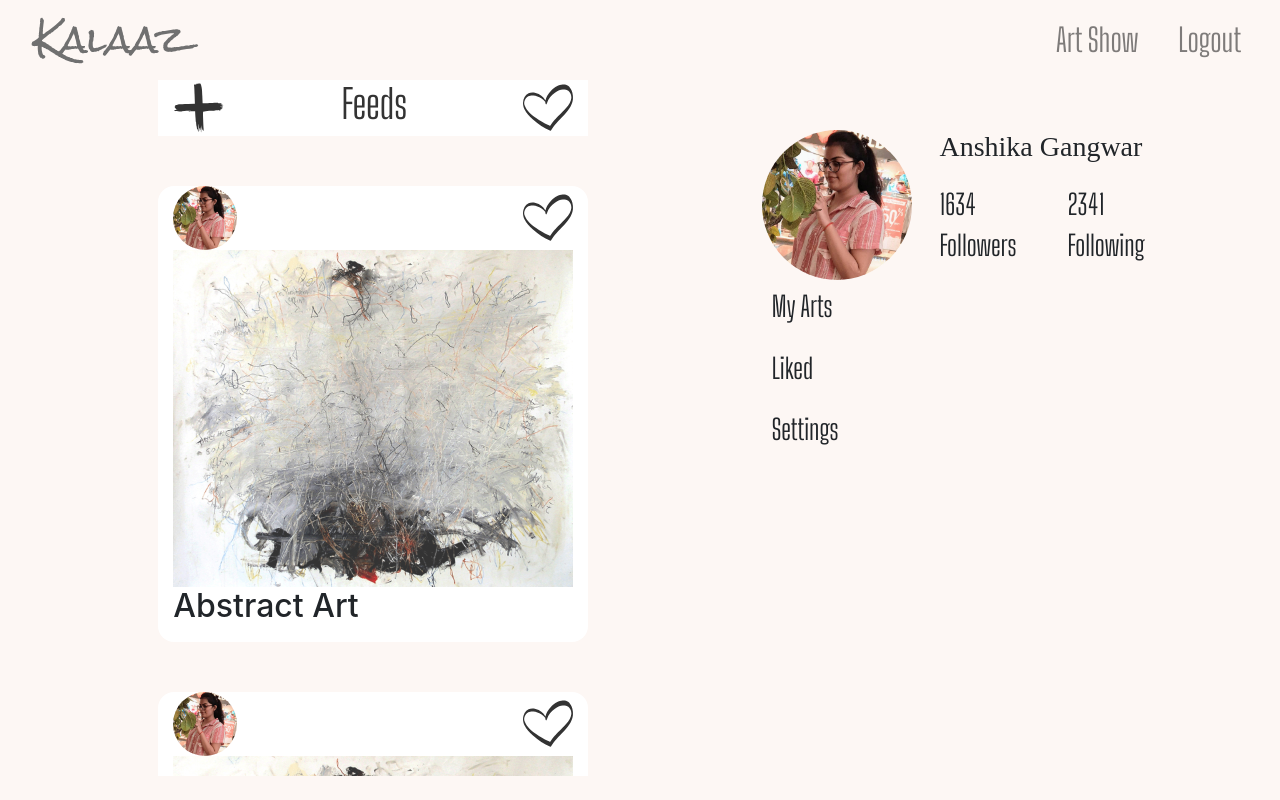
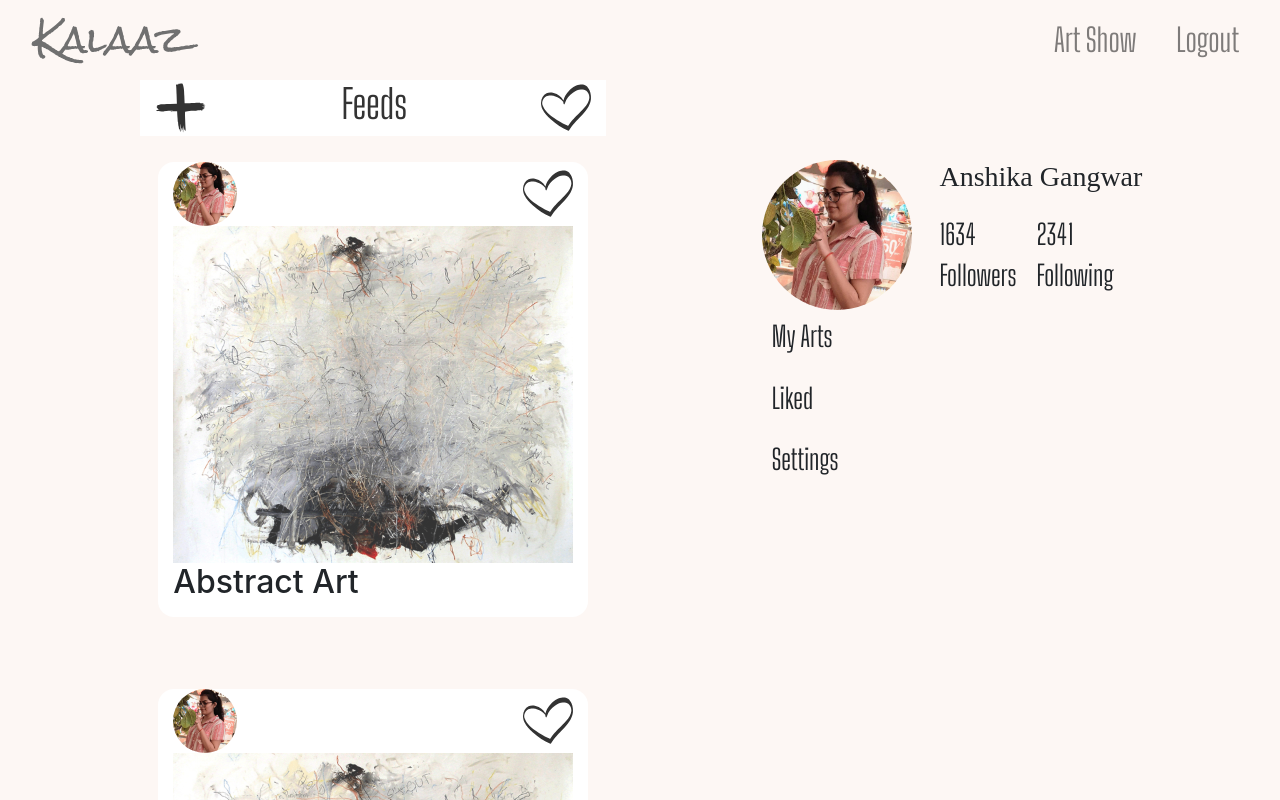
Before and after one commit to AnshikaGangwar/Kalaaz, a React (Create React App) app in the folder client/: page /feed in a window 1280 px wide. Built offline with nearby package versions, Linux system fonts and the light colour scheme; a web font is replaced by a local one.

Commit message:
feedpage corrected

```diff
--- a/client/src/components/feedpage.jsx
+++ b/client/src/components/feedpage.jsx
@@ -36,15 +36,20 @@ export default class Feedpage extends Component {
     }
     render() {
         return (
+
             <div className="container-fluid feedpage_wrapper vh-100">
+                <div className="navbar-wrapper">
                 <Navbar navlink1="Art Show" navlink2="Logout" />
+                </div>
                <div className="row">
-                <div className="col-md-7">
+                <div className="col-md-7 d-flex flex-column align-items-center ">
+                  <div className="container feed_col">
                    <div className="container feedpage_titlebar ">
                       <img src={plus}/>
                       <h3 className="feed_title">Feeds</h3>
                       <img src={heart}/>
                    </div>
+                  </div>
                    <div className="feed_container">
                    {this.state.posts.map( post => (
 
@@ -63,7 +68,7 @@ export default class Feedpage extends Component {
                    </div>
                 </div>
                <div className="col-md-5">
-                <div className="row">
+                <div className="row user_row">
                     <div className="col-md-4">
                        <div className="userimage_wrapper d-flex flex-column">
                           <div className="userimage">
--- a/client/src/sass/components/feedpage.scss
+++ b/client/src/sass/components/feedpage.scss
@@ -1,17 +1,35 @@
 .feedpage_wrapper{
     background: #FDF7F4;
-    overflow: hidden;
+    //position: fixed;
+    overflow: scroll;
+  .feed_col{
+      margin-top:80px;
+      background: #FDF7F4;
+      width: 100%;
+      height: 10%;
+      position:fixed;
+      .feedpage_titlebar{
+
+        background: #FFFFFF;
+        width: 42%;
+        display:flex;
+        justify-content: space-between;
+       .feed_title{
+           font-family: $font-2;
+           font-size: 2.5rem;
+           color: #333333;
+        }
+     }
+
+   }
    .feed_container{
-        overflow-y: scroll;
-        height: 80vh;
-        // box-sizing: content-box;
-        box-sizing: border-box;
-    }
+
+         margin-top: 90px;
         .post_wrapper{
             background: #FFFFFF;
             border-radius: 1rem;
             width: 60%;
-        margin-top: 7%;
+            margin-top: 10%;
            // overflow-y: scroll;
             .post_userimage{
                 border-radius: 50%;
@@ -21,19 +39,16 @@
                 background: #FFFFFF;
             }
         }
-    .feedpage_titlebar{
-        background: #FFFFFF;
-        width: 60%;
-        display:flex;
-        justify-content: space-between;
-       .feed_title{
-           font-family: $font-2;
-           font-size: 2.5rem;
-           color: #333333;
     }
-     }
+
+
+
+  .user_row{
+      //position:fixed;
+      margin-top: 160px;
     .userimage_wrapper{
-         margin-top: 50px;
+        position:fixed;
+        //  margin-top: 10%;
          .userimage{
              border-radius: 50%;
              height : 150px;
@@ -49,7 +64,8 @@
          }
      }
      .userdetails_wrapper{
-          margin-top:50px;
+        position:fixed;
+        //   margin-top:50px;
         .username{
             font-family: $font-3;
         }
@@ -58,3 +74,11 @@
         }
      }
   }
+}
+.navbar-wrapper{
+    background: #FDF7F4;
+    position:fixed;
+    z-index: 2;
+    width:100%;
+    padding-right: 2rem;
+}
```
Lines whose indentation alone changed are shown as unchanged.
